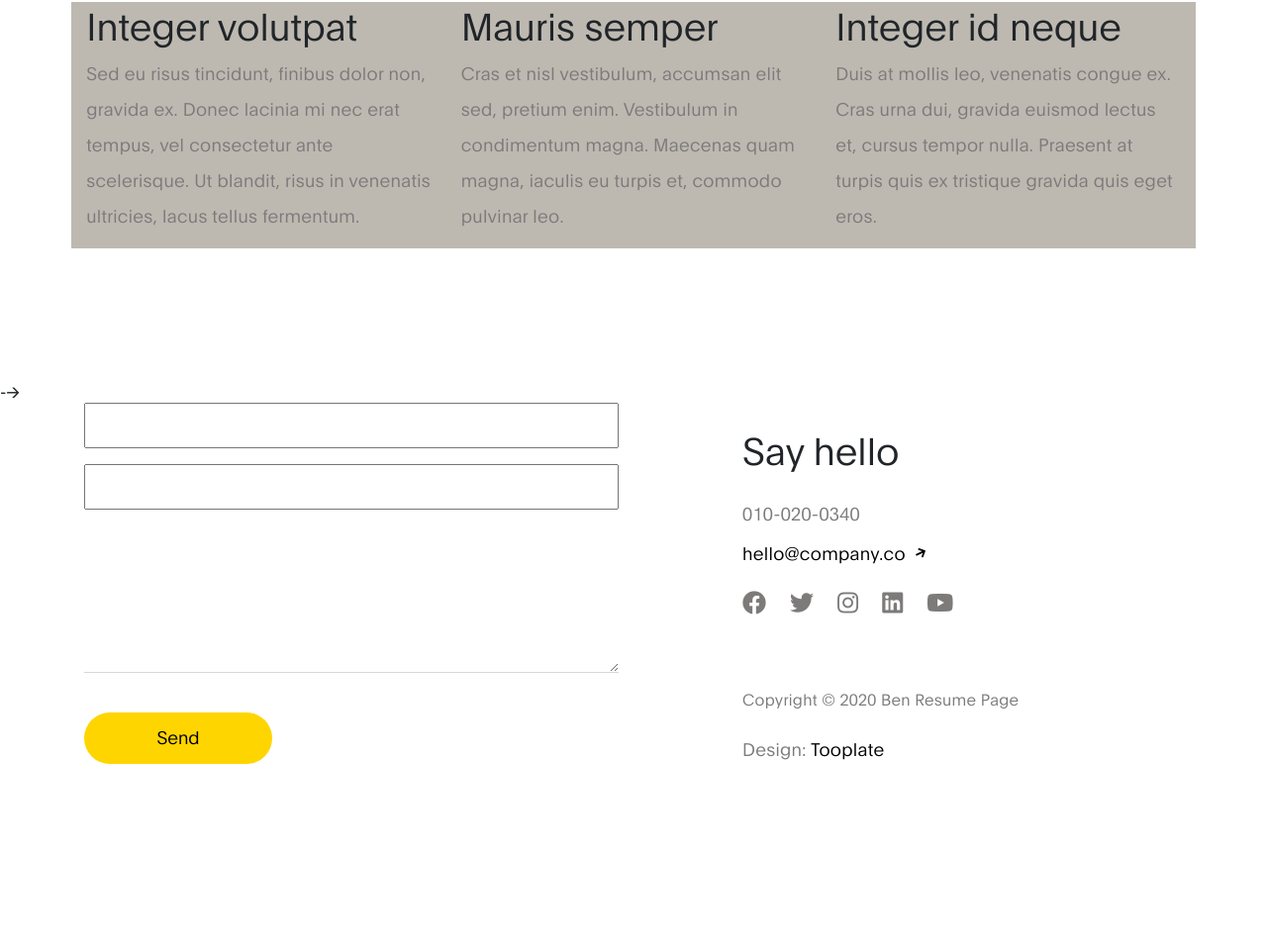
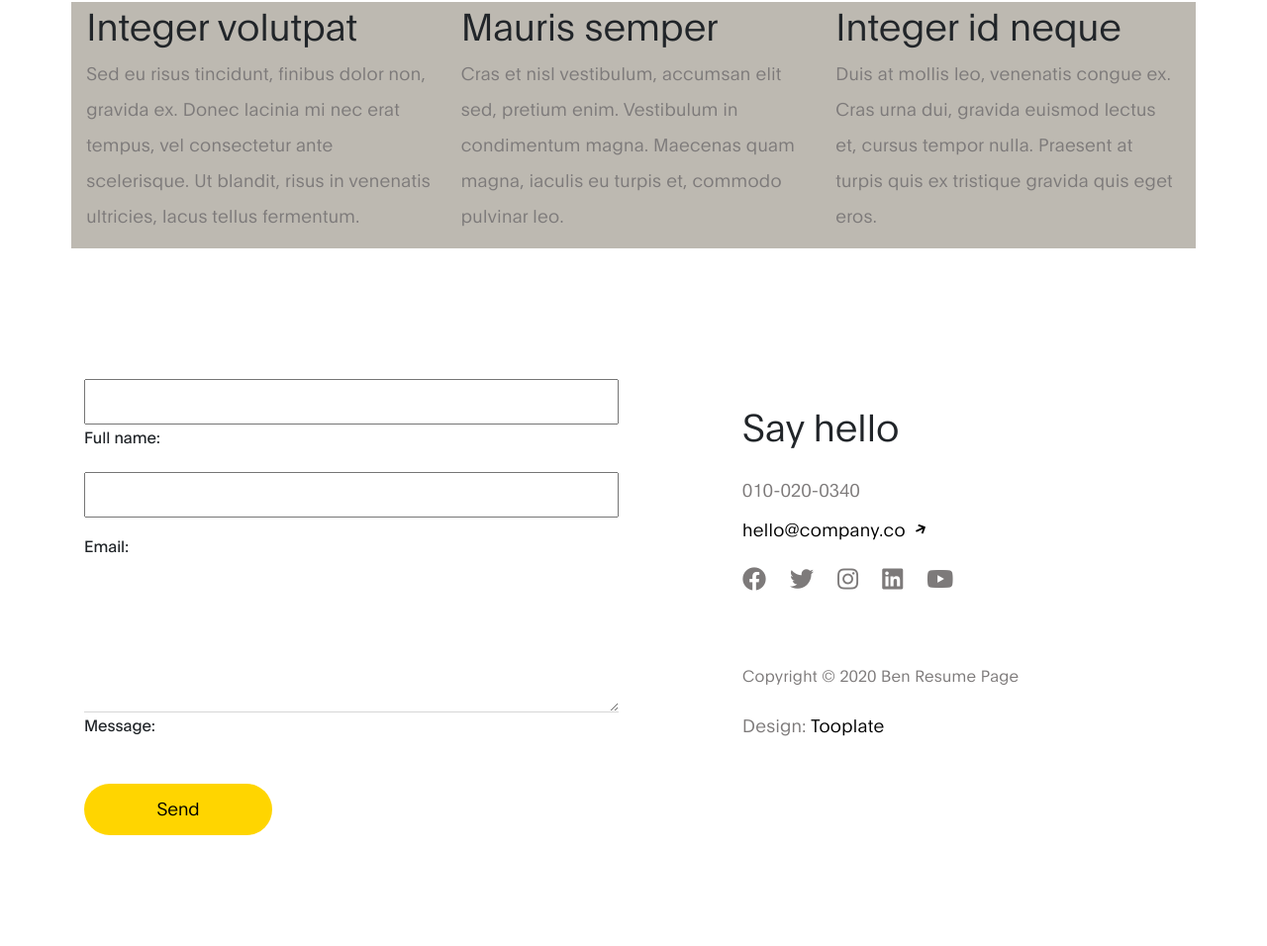
Before and after one commit to cavcom2010/resume_cv, a Django app: page / in a window 1280 px wide. Shown: the part 1244-2200 px from the top of the page at 99% size. Before the commit the page ends 2016 px from the top, so only its background shows below. Run offline with Django 5.2, Linux system fonts and the light colour scheme; some libraries are stand-ins or nearby versions.

Commit message:
the contact form is working

```diff
--- a/resume_cv/views.py
+++ b/resume_cv/views.py
@@ -17,13 +17,13 @@ def contact(request):
             message = form.cleaned_data['message']
 
             send_mail(
-                subject=f"Message from {full_name.title()}",
+                subject=f"Message from {full_name.title()} at email {email}.",
                 message = message,
-                from_email = email,
+                from_email = 'calvin2411@hotmail.com',
                 recipient_list=['calvin2411@hotmail.com'],
                 fail_silently=False
             )
             return redirect('index')
     else:
         form = ContactForm()
-    return render(request, 'resume_cv/contact.html', {'form':form})
+    return render(request, 'index.html', {'form':form})
--- a/templates/index.html
+++ b/templates/index.html
@@ -293,10 +293,10 @@
 
                 </div>
 
-           	 </div><!-- col -->
+           	 </div> col -->
         	<!-- </div>row -->
         <!-- </div>container -->
-    <!-- </section> --> -->
+    <!-- </section> -->
 
   <div class="mb-3">
      <section class="contact section-padding pt-0" id="contact">
@@ -311,6 +311,7 @@
                     <!-- <input type="text" class="form-control" name="cf-name" id="cf-name" placeholder="Your Name">
 
                     <label for="cf-name" class="webform-label">Full Name</label> -->
+                    {{ form.full_name.label_tag }}
                     {{ form.full_name }}
 
 
@@ -320,6 +321,7 @@
                     <!-- <input type="email" class="form-control" name="cf-email" id="cf-email" placeholder="Your Email">
 
                     <label for="cf-email" class="webform-label">Your Email</label> -->
+                    {{ form.email.label_tag }}
                     {{ form.email }}
                 </div>
 
@@ -327,6 +329,7 @@
                     <!-- <textarea class="form-control" rows="5" name="cf-message" id="cf-message" placeholder="Your Message"></textarea>
 
                     <label for="cf-message" class="webform-label">Message</label> -->
+                    {{ form.message.label_tag }}
                     {{ form.message }}
                 </div>
 
```
